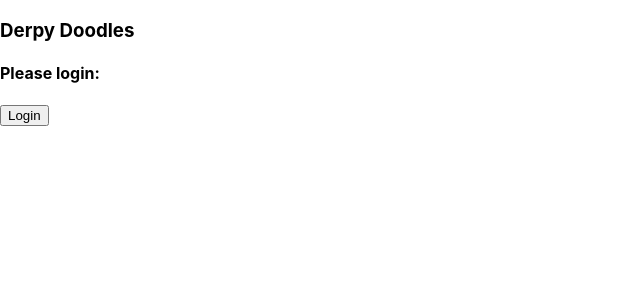
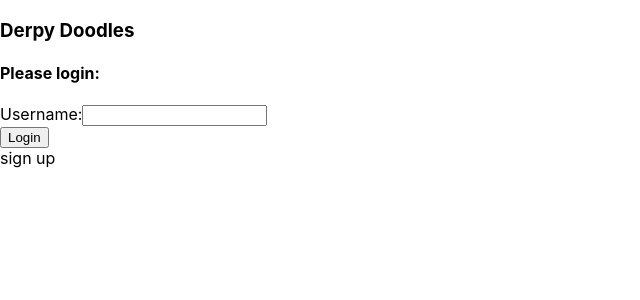
Before and after one commit to TheMartinCrabtree/ReactiveDoodles, a React (Create React App) app: page / in a window 1280 px wide. Shown: the top 300 px of the page, without its empty margins (0-640 px from the left). Built offline with nearby package versions, Linux system fonts and the light colour scheme.

Commit message:
tweaked login

```diff
--- a/src/Homepage.js
+++ b/src/Homepage.js
@@ -2,20 +2,16 @@
 import React, {useContext, useEffect} from 'react';
 import Store, { Context } from './Store';
 
-import NavBar from './components/Navbar';
-import ViewController from './components/ViewController';
+import InterfaceWrapper from './components/InterfaceWrapper';
 
 
 const Homepage=(props)=>{
-    // const [ state, dispatch ] = useContext(Context);
-
 
 
     return(
         <Store >
             <h4>This is the homepage component</h4>
-            <NavBar />
-            <ViewController />
+            <InterfaceWrapper  />
 
         </Store>
     );
--- a/src/Login.js
+++ b/src/Login.js
@@ -1,15 +1,36 @@
-import React, { useEffect } from 'react';
+import React, { useState, useEffect } from 'react';
 
 const Login=(props)=>{
-    useEffect(()=>{
-        localStorage.setItem('username', "Martin");
-    },
-    [])
+    // add check to see if user already has login information in localStorage
+    const [usernameInput, setUsernameInput] = useState("");
+
+    const handleLogin=()=>{
+        // add actual auth/validation
+        console.log("attempting to logging in", usernameInput)
+
+        if(usernameInput){
+            console.log("logging in")
+            localStorage.setItem('username', usernameInput);
+            return props.setLoginVerified(true)
+        }
+    }
+
+
 
     return(
         <section>
             <h4>Please login:</h4>
-            <button id="login" onClick={()=>props.setLoginVerified(true)} >Login</button>
+            <form>
+                <label >
+                    Username:
+                    <input type="text" value={usernameInput} onChange={(event)=>setUsernameInput(event.target.value)} />
+                </label>
+            </form>
+            <button id="login" onClick={ handleLogin } >Login</button>
+
+            <div>
+                sign up
+            </div>
         </section>
     );
 }
--- a/src/Store.js
+++ b/src/Store.js
@@ -3,7 +3,8 @@ import React, {createContext, useReducer } from 'react';
 import Reducer from './reducers/Reducer';
 
 const initialState = {
-    username: ""
+    username: "",
+    activeViews: { draw: false, gallery: false, myGallery: true, profile: true  }
 };
 
 const Store=({children})=>{
--- /dev/null
+++ b/src/components/InterfaceWrapper.js
@@ -0,0 +1,29 @@
+import React, { useContext, useEffect } from 'react';
+import { Context } from '../Store';
+
+import NavBar from './Navbar';
+import ViewController from './ViewController';
+
+
+const InterfaceWrapper=(props)=>{
+
+    // update global state with the user information that is stored in local storage
+    const currentUsername = localStorage.getItem('username') ? localStorage.getItem('username') : "";
+    console.log("current username", currentUsername);
+
+    const [state, dispatch] = useContext(Context);
+
+    useEffect(()=>{
+        dispatch({type:'UPDATE_NAME', payload: currentUsername})
+    }, []);
+
+    return(
+        <section>
+            <h4>This is InterfaceWrapper</h4>
+            <NavBar />
+            <ViewController />
+        </section>
+    )
+}
+
+export default InterfaceWrapper;
--- a/src/components/Navbar.js
+++ b/src/components/Navbar.js
@@ -1,19 +1,15 @@
-import React, { useContext, useEffect } from 'react';
-import { Context } from '../Store';
+import React, { useContext } from 'react';
+import {Context} from '../Store';
+
+
 
 const NavBar=(props)=>{
-    // get saved user info from local storage
-    const currentUsername = localStorage.getItem('username') ? localStorage.getItem('username') : "";
-
     const [state, dispatch] = useContext(Context);
-
-    useEffect(()=>{
-        dispatch({type:'UPDATE_NAME', payload: currentUsername})
-    }, []);
 
     return(
         <nav>
             <h4>Welcome: { state.username } </h4>
+            <div> Home Profile Draw Gallery </div>
         </nav>
     );
 };
--- a/src/components/ViewController.js
+++ b/src/components/ViewController.js
@@ -12,6 +12,7 @@ const ViewController=(props)=>{
     console.log("Active Views: ", activeViewsObj);
 
     // draw, gallery, myGallery, profile
+
 
     const handleDrawView=()=>{
         if(activeViewsObj.draw){
```
